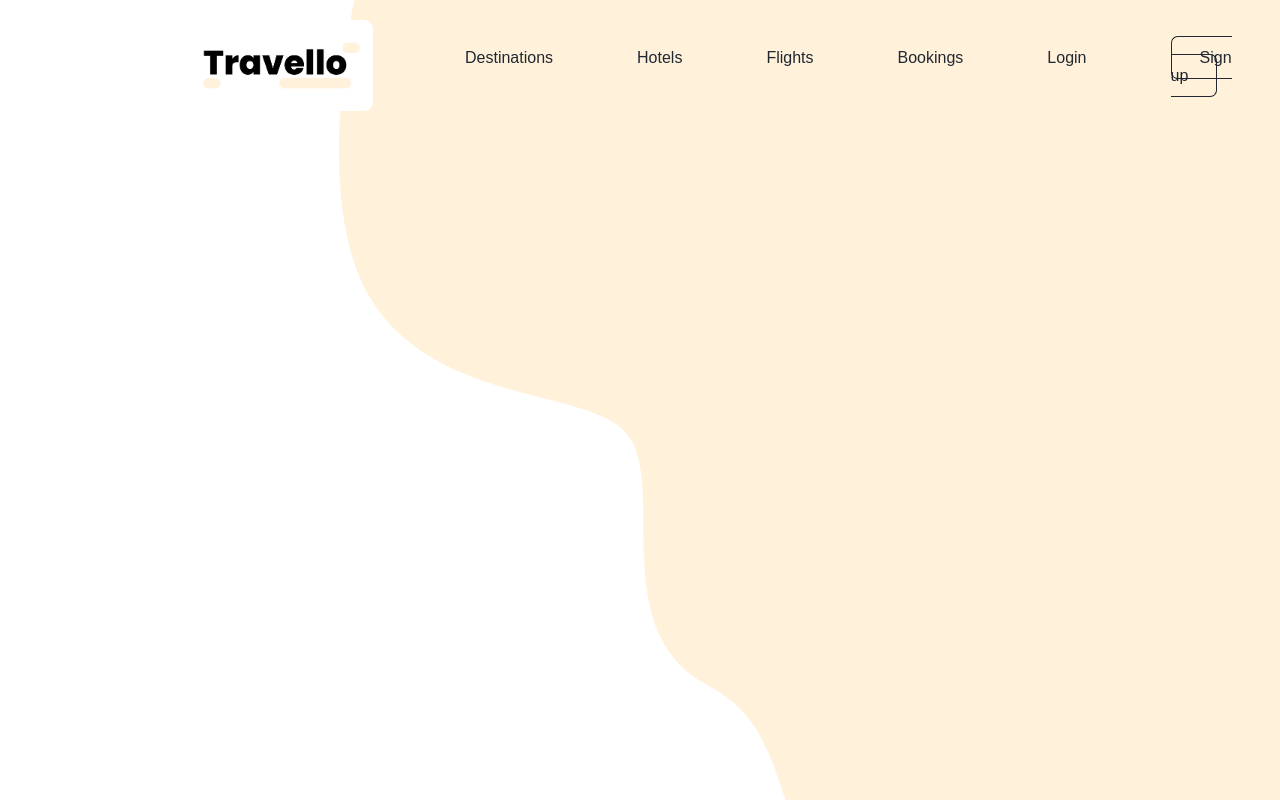
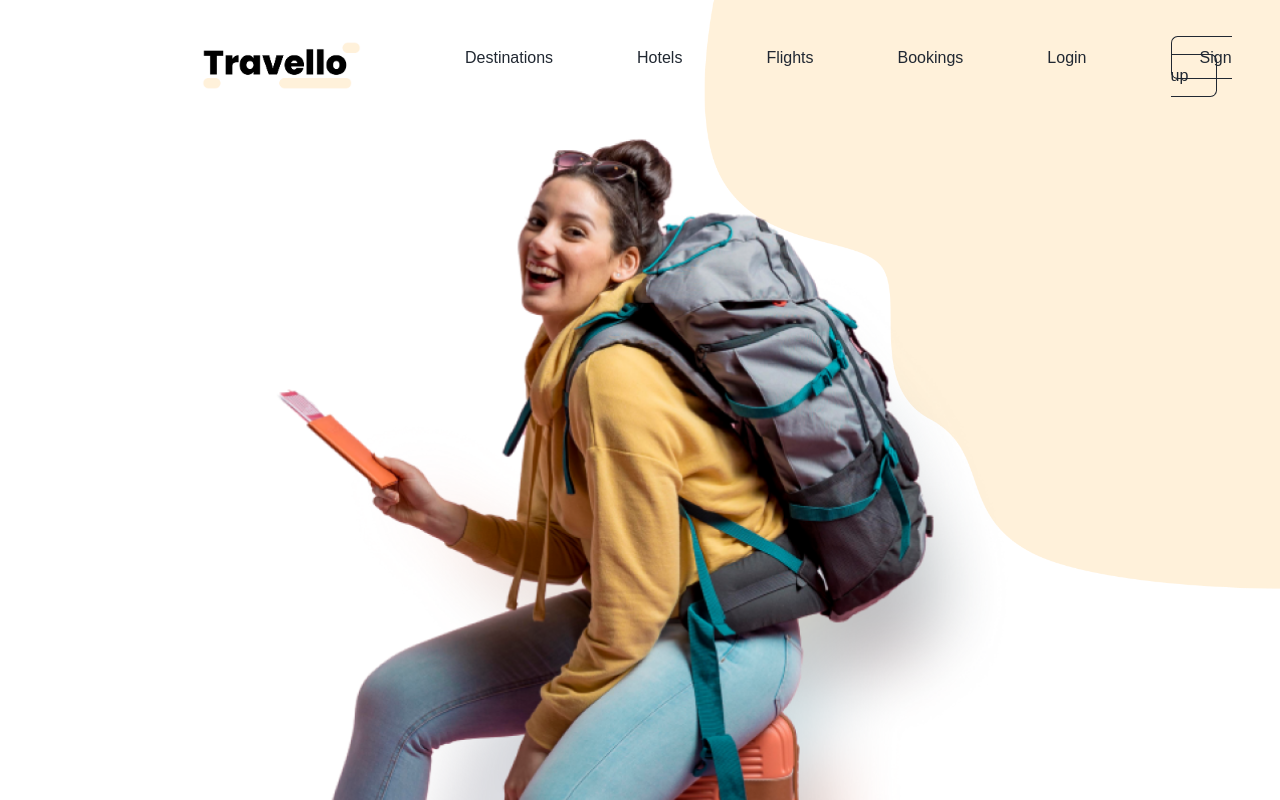
Before and after one commit to leaneleclercq/CodeFigma, a plain HTML site: page index.html in a window 1280 px wide. Shown: the top 800 px of the page. Drawn offline with Linux system fonts and the light colour scheme; a web font is replaced by a local one.

Commit message:
début hero

```diff
--- a/dist/styles/main.css
+++ b/dist/styles/main.css
@@ -10,6 +10,7 @@ body{
     background:url("../images/couleur.png");
     background-repeat: no-repeat;
     background-position: top right;
+    background-size: 45%;
 }
 
 /* HEADER */
@@ -48,3 +49,8 @@ body{
     background-repeat: no-repeat;
     background-position: right;
 }
+
+/* HERO */
+.fille{
+    width: 80%;
+}
--- a/index.html
+++ b/index.html
@@ -41,5 +41,11 @@
                 </nav>
             </div>
         </header>
+        <hero id="hero">
+            <div>
+                <a href="#">
+                    <img class="fille" src="dist/images/fille.png" alt="logo">
+            </div>
+        </hero>
     </body>
 </html>
```
Also changed, not shown: dist/images/fille.png (added).
